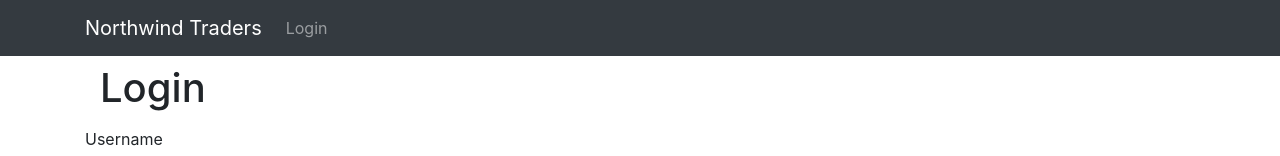
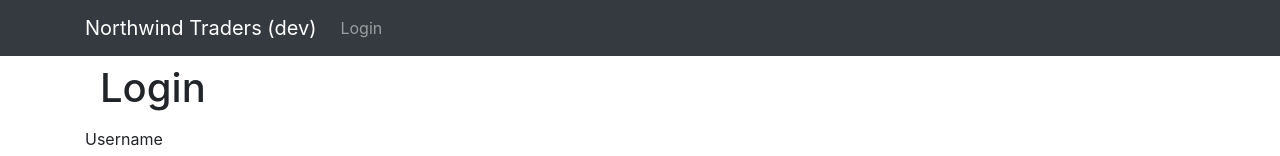
Before and after one commit to devworkshops/vuejs-minnesota-2019, a Vue app in the folder northwind-traders/: page /login in a window 1280 px wide. Shown: the top 156 px of the page. Built offline with nearby package versions, Linux system fonts and the light colour scheme.

Commit message:
adding environment variables

```diff
--- a/northwind-traders/src/components/NavBar.vue
+++ b/northwind-traders/src/components/NavBar.vue
@@ -1,7 +1,7 @@
 <template>
   <nav class="navbar navbar-expand-lg navbar-dark bg-dark">
     <div class="container">
-      <a class="navbar-brand" href="#">Northwind Traders</a>
+      <a class="navbar-brand" href="#">{{appTitle}}</a>
       <button
         class="navbar-toggler"
         type="button"
@@ -53,6 +53,9 @@ export default {
   computed: {
     isLoggedIn() {
       return !!this.user
+    },
+    appTitle() {
+      return process.env.VUE_APP_TITLE
     }
   },
   methods: {
```
Also changed, not shown: 2 other files (tests, documents, lock files or other folders).
